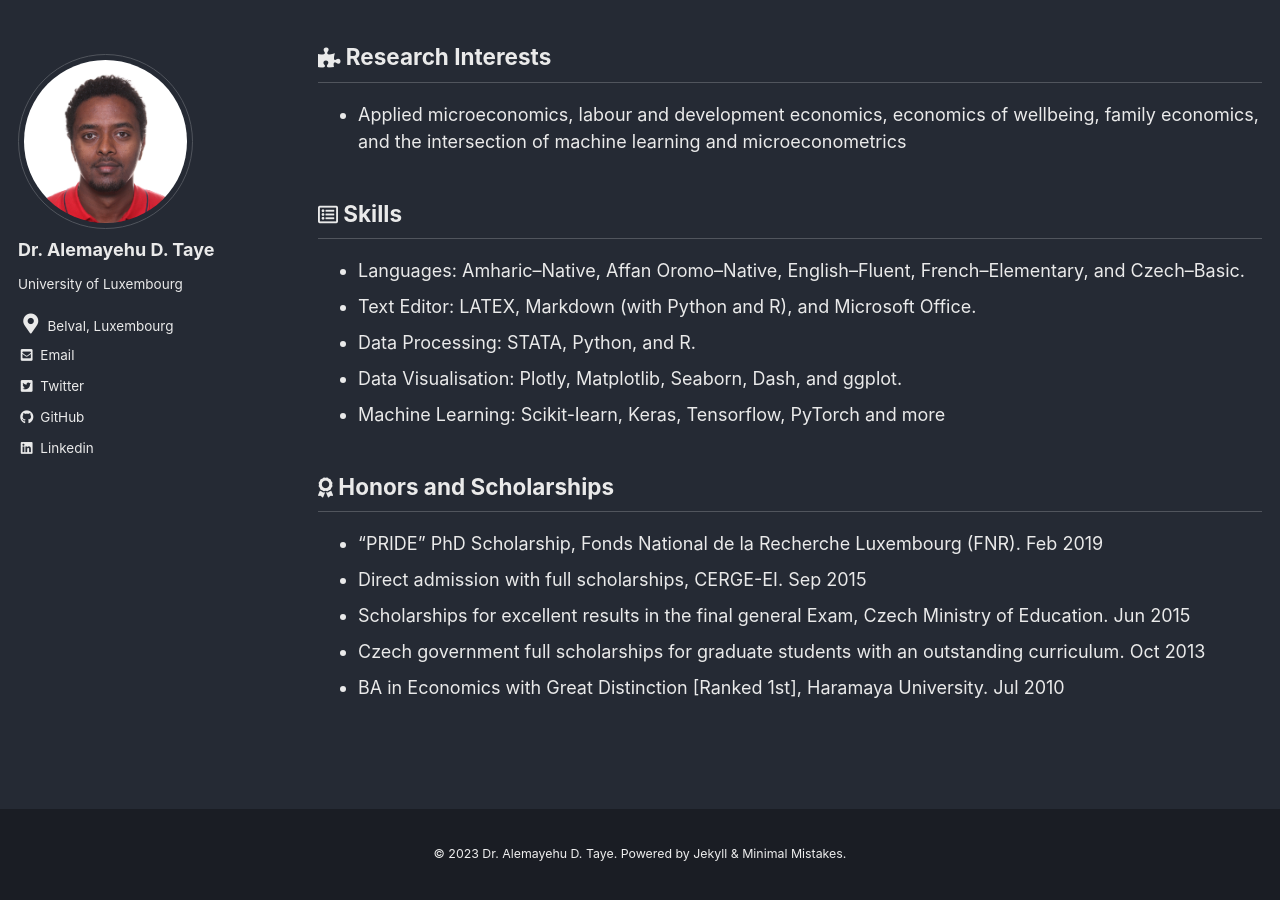
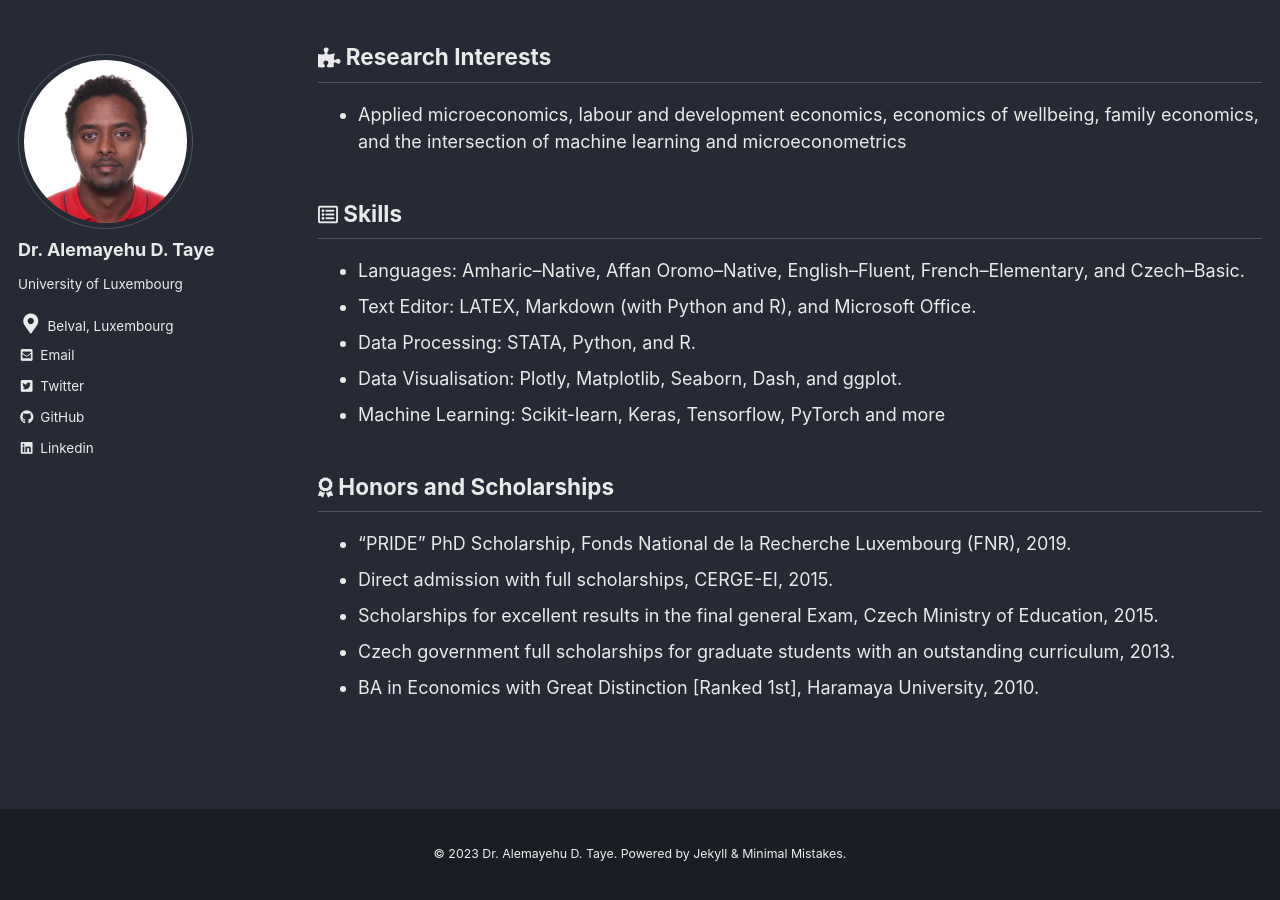
Before and after one commit to AlexTaye/AlexTAYE, a Jekyll site: the page built from _pages/CV.md, in a window 1280 px wide and 900 px high, scrolled down 947 px. Built offline with Jekyll 4.4.1, drawn with Linux system fonts in a browser that asks for light colours; cached includes are drawn as plain includes.

Commit message:
Update CV.md

```diff
--- a/_pages/CV.md
+++ b/_pages/CV.md
@@ -59,8 +59,8 @@ and the intersection of machine learning and microeconometrics
 
 
 ## <i class='fas fa-award' style='font-size:20px'></i> Honors and Scholarships
-- “PRIDE” PhD Scholarship, Fonds National de la Recherche Luxembourg (FNR). Feb 2019
-- Direct admission with full scholarships, CERGE-EI. Sep 2015
-- Scholarships for excellent results in the final general Exam, Czech Ministry of Education. Jun 2015
-- Czech government full scholarships for graduate students with an outstanding curriculum. Oct 2013
-- BA in Economics with Great Distinction [Ranked 1st], Haramaya University. Jul 2010
+- “PRIDE” PhD Scholarship, Fonds National de la Recherche Luxembourg (FNR), 2019.
+- Direct admission with full scholarships, CERGE-EI, 2015.
+- Scholarships for excellent results in the final general Exam, Czech Ministry of Education, 2015.
+- Czech government full scholarships for graduate students with an outstanding curriculum, 2013.
+- BA in Economics with Great Distinction [Ranked 1st], Haramaya University, 2010.
```
